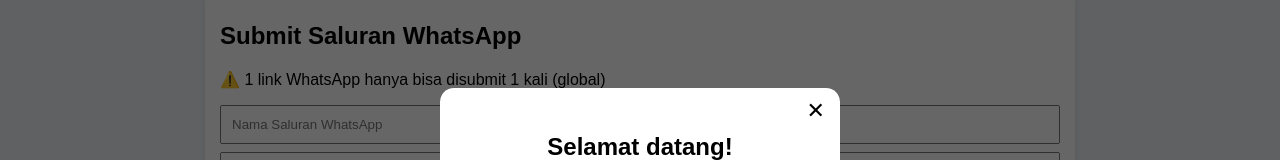
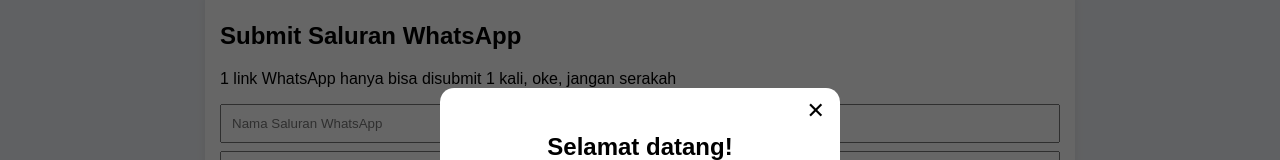
Before and after one commit to wasaluran/Direktoriwa, a plain HTML site: page index.html in a window 1280 px wide. Shown: the part 159-319 px from the top of the page. Drawn offline with Linux system fonts and the light colour scheme; no server answers.

Commit message:
Update index.html

```diff
--- a/index.html
+++ b/index.html
@@ -62,7 +62,7 @@ footer{text-align:center;padding:15px;font-size:13px;color:#777;}
 
 <section style="background:#fff;padding:15px;border-radius:12px;margin-bottom:20px;box-shadow:0 4px 10px rgba(0,0,0,0.08)">
   <h2>Submit Saluran WhatsApp</h2>
-  <p>⚠️ 1 link WhatsApp hanya bisa disubmit 1 kali (global)</p>
+  <p>1 link WhatsApp hanya bisa disubmit 1 kali, oke, jangan serakah</p>
 
   <input type="text" id="name" placeholder="Nama Saluran WhatsApp" style="width:100%;padding:10px;margin-bottom:8px">
   <input type="text" id="desc" placeholder="Deskripsi singkat saluran" style="width:100%;padding:10px;margin-bottom:8px">
```
